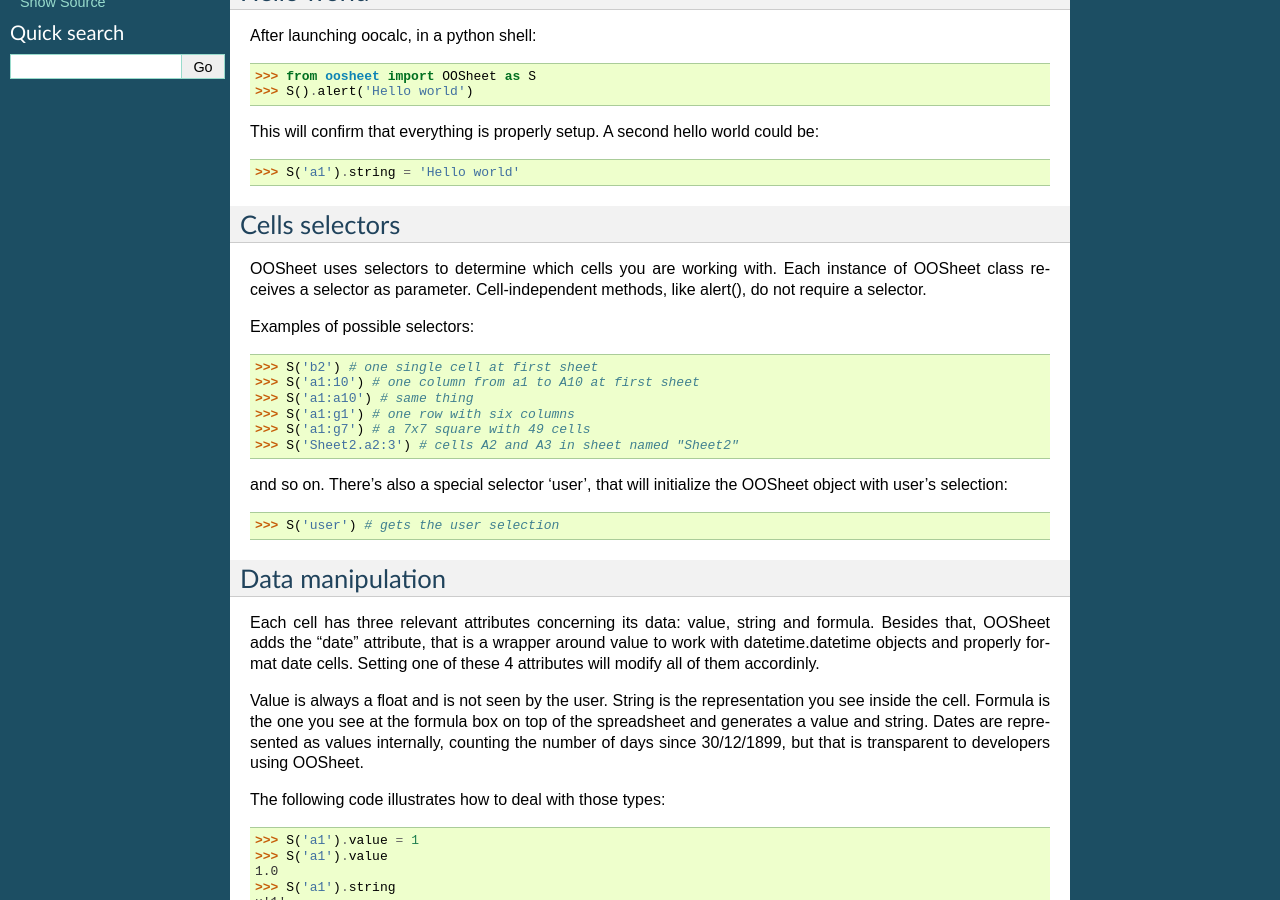
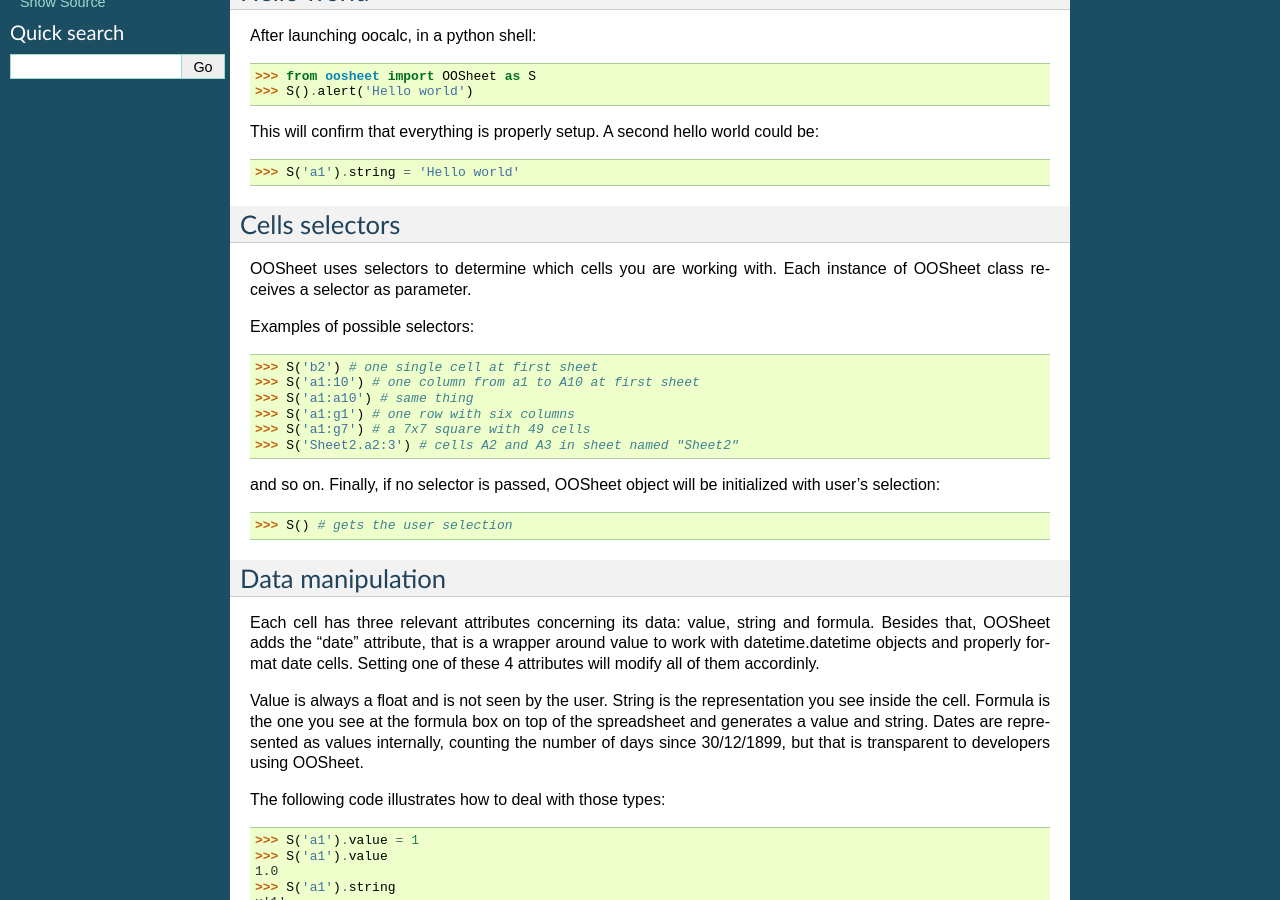
Before and after one commit to lfagundes/oosheet, a Sphinx documentation site: the page built from docs/using-oosheet.rst, in a window 1280 px wide and 900 px high, scrolled down 438 px. Built offline with Sphinx 7.4.7, drawn with Linux system fonts in a browser that asks for light colours.

Commit message:
changed user's selection api

```diff
--- a/docs/using-oosheet.rst
+++ b/docs/using-oosheet.rst
@@ -32,7 +32,7 @@
 Cells selectors
 ===============
 
-OOSheet uses selectors to determine which cells you are working with. Each instance of OOSheet class receives a selector as parameter. Cell-independent methods, like alert(), do not require a selector.
+OOSheet uses selectors to determine which cells you are working with. Each instance of OOSheet class receives a selector as parameter.
 
 Examples of possible selectors:
 
@@ -43,9 +43,9 @@
     >>> S('a1:g7') # a 7x7 square with 49 cells
     >>> S('Sheet2.a2:3') # cells A2 and A3 in sheet named "Sheet2"
 
-and so on. There's also a special selector 'user', that will initialize the OOSheet object with user's selection:
+and so on. Finally, if no selector is passed, OOSheet object will be initialized with user's selection:
 
-    >>> S('user') # gets the user selection
+    >>> S() # gets the user selection
 
 Data manipulation
 =================
--- a/oosheet/__init__.py
+++ b/oosheet/__init__.py
@@ -129,9 +129,6 @@
         """
 
         if not selector:
-            return
-
-        if selector.lower() == 'user':
             address = self.model.CurrentSelection.RangeAddress
             self.sheet = self.model.Sheets.getByIndex(address.Sheet)
             self.start_col = address.StartColumn
```
Also changed, not shown: 1 other file.
